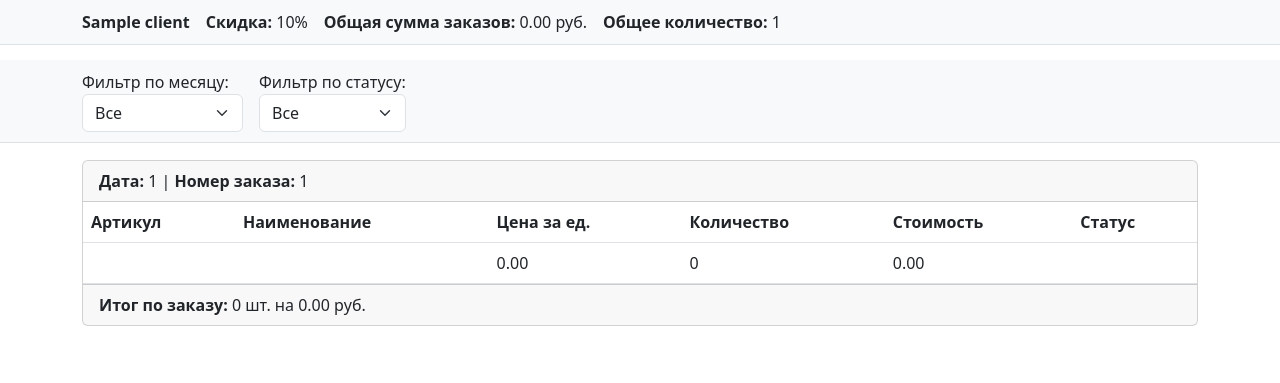
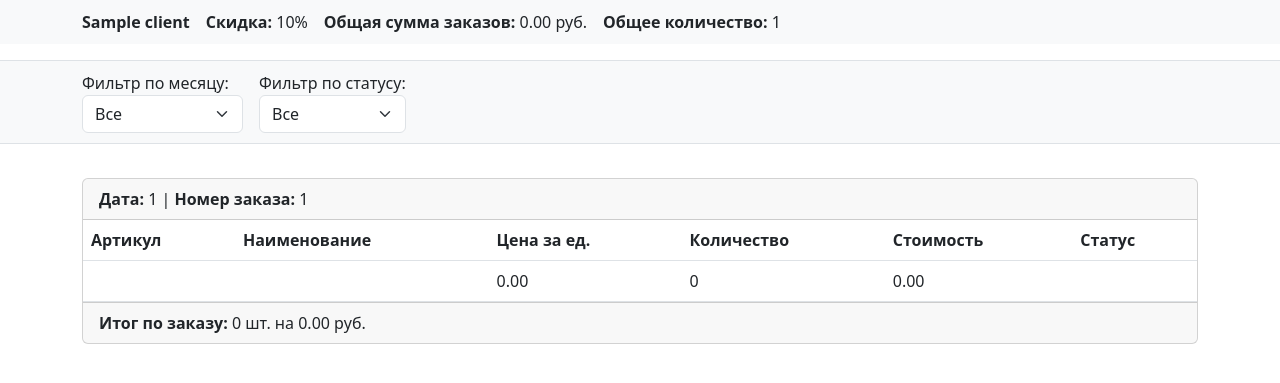
Before and after one commit to Sergey-Tsyganov/inernet_simple_store, a Flask app: template templates/orders.html in a window 1280 px wide. Shown: the top 383 px of the page. Run offline with Flask 3, Linux system fonts and the light colour scheme; the template is opened without the code that fills it: most values are stand-ins (such as "Sample title", 1, 10 or a date in 2020).

Commit message:
рабочая версия

```diff
--- a/app.py
+++ b/app.py
@@ -125,8 +125,6 @@
                                total_sum_with_discount=total_sum_with_discount)
 
 
-if __name__ == '__main__':
-    app.run(debug=True)
 
 @app.route('/orders')
 def orders():
@@ -163,7 +161,7 @@
     months = set()
     for o in client_orders:
         if o[0]:
-            dt = datetime.strptime(o[0], '%Y-%m-%d %H:%M:%S')
+            dt = datetime.strptime(o[0], '%d.%m.%Y %H:%M:%S')
             months.add(dt.strftime('%Y-%m'))
 
     months = sorted(list(months), reverse=True)
@@ -175,3 +173,6 @@
                            total_sum=total_sum,
                            total_qty=total_qty,
                            months=months)
+
+if __name__ == '__main__':
+    app.run(debug=True)
--- a/templates/orders.html
+++ b/templates/orders.html
@@ -5,9 +5,26 @@
     <title>Мои заказы</title>
     <link rel="stylesheet" href="https://cdn.jsdelivr.net/npm/bootstrap@5.3.0/dist/css/bootstrap.min.css">
     <style>
-        body { margin-top: 160px; }
-        .fixed-top-custom { position: fixed; top: 0; width: 100%; z-index: 1050; background: #f8f9fa; padding: 10px; border-bottom: 1px solid #dee2e6; }
-        .fixed-top-custom-2 { position: fixed; top: 60px; width: 100%; z-index: 1049; background: #f8f9fa; padding: 10px; border-bottom: 1px solid #dee2e6; }
+        body { margin-top: 130px; }
+        .fixed-top-custom {
+            position: fixed;
+            top: 0;
+            width: 100%;
+            z-index: 1050;
+            background: #f8f9fa;
+            padding: 10px;
+            border-bottom: none;
+        }
+        .fixed-top-custom-2 {
+            position: fixed;
+            top: auto;
+            width: 100%;
+            z-index: 1049;
+            background: #f8f9fa;
+            padding: 10px;
+            border-top: 1px solid #dee2e6;
+            border-bottom: 1px solid #dee2e6;
+        }
         .refused { background-color: #f8d7da !important; }
     </style>
 </head>
@@ -18,13 +35,13 @@
     <div class="container d-flex flex-wrap gap-3">
         <div><strong>{{ client.client_name }}</strong></div>
         <div><strong>Скидка:</strong> {{ discount }}%</div>
-        <div><strong>Общая сумма заказов:</strong> {{ "%.2f"|format(total_sum) }} руб.</div>
-        <div><strong>Общее количество:</strong> {{ total_qty }}</div>
+        <div><strong>Общая сумма заказов:</strong> <span id="totalSum">{{ "%.2f"|format(total_sum) }}</span> руб.</div>
+        <div><strong>Общее количество:</strong> <span id="totalQty">{{ total_qty }}</span></div>
     </div>
 </div>
 
 <!-- ✅ Панель фильтров -->
-<div class="fixed-top-custom-2">
+<div class="fixed-top-custom-2" style="top: 60px;">
     <div class="container d-flex flex-wrap gap-3">
         <div>
             <label>Фильтр по месяцу:
@@ -41,7 +58,7 @@
                 <select class="form-select" onchange="applyFilters()" id="statusFilter">
                     <option value="">Все</option>
                     <option value="новый">Новый</option>
-                    <option value="отгружено">Отгружено</option>
+                    <option value="отгружен">Отгружен</option>
                     <option value="доставлен">Доставлен</option>
                     <option value="отказано">Отказано</option>
                 </select>
@@ -51,7 +68,7 @@
 </div>
 
 <!-- ✅ Контент -->
-<div class="container mt-5">
+<div class="container mt-5 pt-5">
     {% for order_number, items in grouped.items() %}
     <div class="card mb-3 order-block" data-month="{{ items[0][0][:7] }}">
         <div class="card-header">
@@ -69,8 +86,7 @@
                 </tr>
             </thead>
             <tbody>
-                {% set order_sum = 0 %}
-                {% set order_qty = 0 %}
+                {% set ns = namespace(order_sum=0, order_qty=0) %}
                 {% for o in items %}
                 {% set qty = o[5]|int %}
                 {% set price = o[6]|float %}
@@ -79,8 +95,8 @@
                 <tr class="refused">
                 {% else %}
                 <tr>
-                {% set order_sum = order_sum + line_sum %}
-                {% set order_qty = order_qty + qty %}
+                {% set ns.order_sum = ns.order_sum + line_sum %}
+                {% set ns.order_qty = ns.order_qty + qty %}
                 {% endif %}
                     <td>{{ o[3] }}</td>
                     <td>{{ o[4] }}</td>
@@ -93,26 +109,37 @@
             </tbody>
         </table>
         <div class="card-footer">
-            <strong>Итог по заказу:</strong> {{ order_qty }} шт. на {{ "%.2f"|format(order_sum) }} руб.
+            <strong>Итог по заказу:</strong> <span class="order-qty">{{ ns.order_qty }}</span> шт. на <span class="order-sum">{{ "%.2f"|format(ns.order_sum) }}</span> руб.
         </div>
     </div>
     {% endfor %}
 </div>
 
-<!-- ✅ Скрипт фильтров -->
+<!-- ✅ Скрипт фильтров и пересчёта -->
 <script>
 function applyFilters() {
     const month = document.getElementById('monthFilter').value;
     const status = document.getElementById('statusFilter').value;
     const orders = document.querySelectorAll('.order-block');
 
+    let totalSum = 0;
+    let totalQty = 0;
+
     orders.forEach(order => {
         const rows = order.querySelectorAll('tbody tr');
         let visibleRows = 0;
+        let orderSum = 0;
+        let orderQty = 0;
 
         rows.forEach(row => {
             const rowStatus = row.cells[5].textContent.trim().toLowerCase();
             const rowMonth = order.dataset.month;
+
+            const qty = parseInt(row.cells[3].textContent) || 0;
+            const price = parseFloat(row.cells[2].textContent) || 0;
+            const lineSum = qty * price;
+
+            const isRefused = row.classList.contains('refused');
 
             const matchMonth = !month || rowMonth === month;
             const matchStatus = !status || rowStatus === status;
@@ -120,14 +147,31 @@
             if (matchMonth && matchStatus) {
                 row.style.display = '';
                 visibleRows += 1;
+
+                if (!isRefused) {
+                    orderSum += lineSum;
+                    orderQty += qty;
+                }
             } else {
                 row.style.display = 'none';
             }
         });
 
+        // обновить итог по заказу
+        const footer = order.querySelector('.card-footer');
+        footer.innerHTML = `<strong>Итог по заказу:</strong> ${orderQty} шт. на ${orderSum.toFixed(2)} руб.`;
+
+        // добавить к общему итогу
+        totalSum += orderSum;
+        totalQty += orderQty;
+
         // скрыть заказ, если нет видимых строк
         order.style.display = visibleRows > 0 ? '' : 'none';
     });
+
+    // обновить общую сумму и количество
+    document.getElementById('totalSum').textContent = totalSum.toFixed(2);
+    document.getElementById('totalQty').textContent = totalQty;
 }
 </script>
 
```
Also changed, not shown: static/captcha/current_captcha.png.
